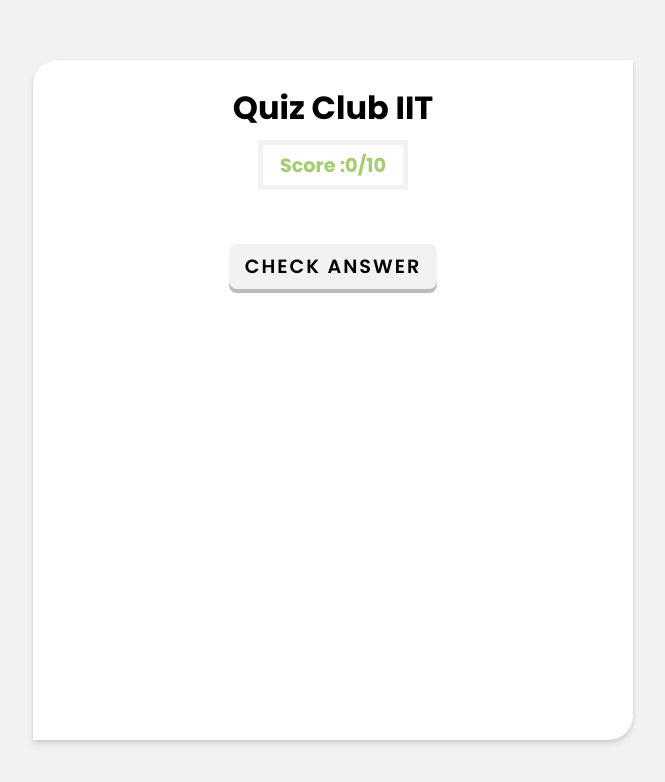
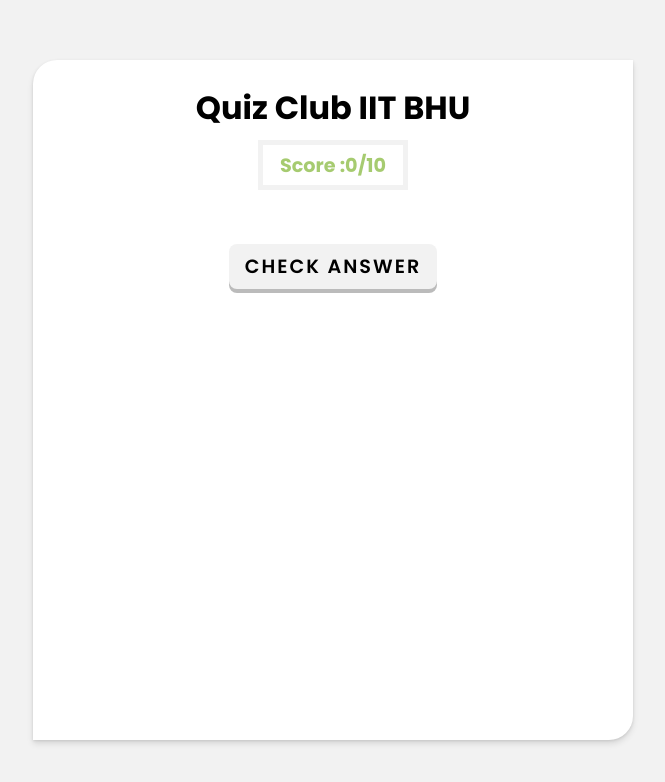
Before and after one commit to menacingsoul/quizclubiitbhu, a plain HTML site: page practice.html in a window 1280 px wide. Shown: the whole page, without its empty margins (307-972 px from the left). Drawn offline with Linux system fonts and the light colour scheme; no server answers.

Commit message:
Update practice.html

```diff
--- a/practice.html
+++ b/practice.html
@@ -13,7 +13,7 @@
     <div class = "wrapper">
         <div class = "quiz-container">
             <div class = "quiz-head">
-                <h1 class = "quiz-title">Quiz Club IIT</h1>
+                <h1 class = "quiz-title">Quiz Club IIT BHU</h1>
                 <div class = "quiz-score flex">Score :
                     <span id = "correct-score"></span>/<span id = "total-question"></span>
                 </div>
```
